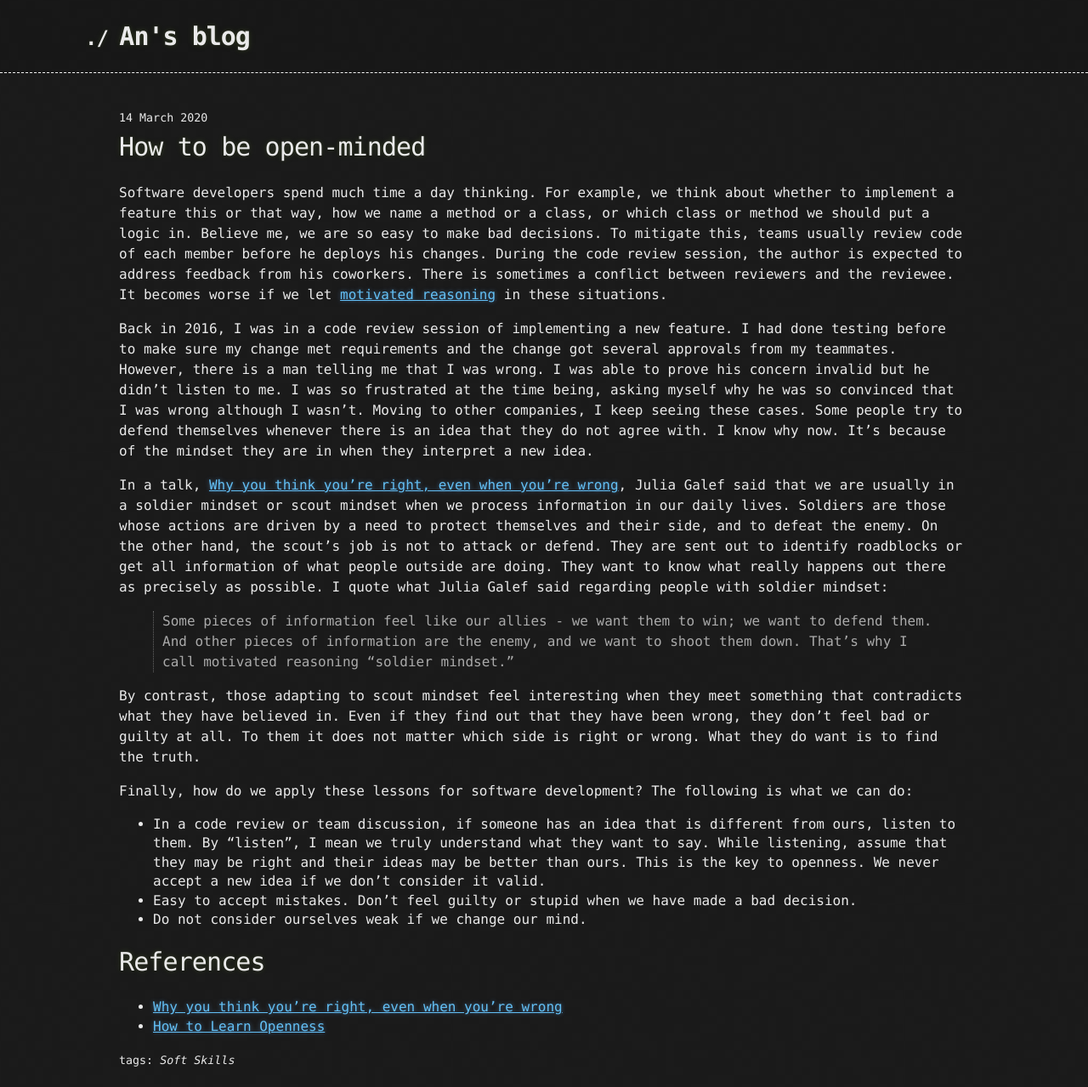
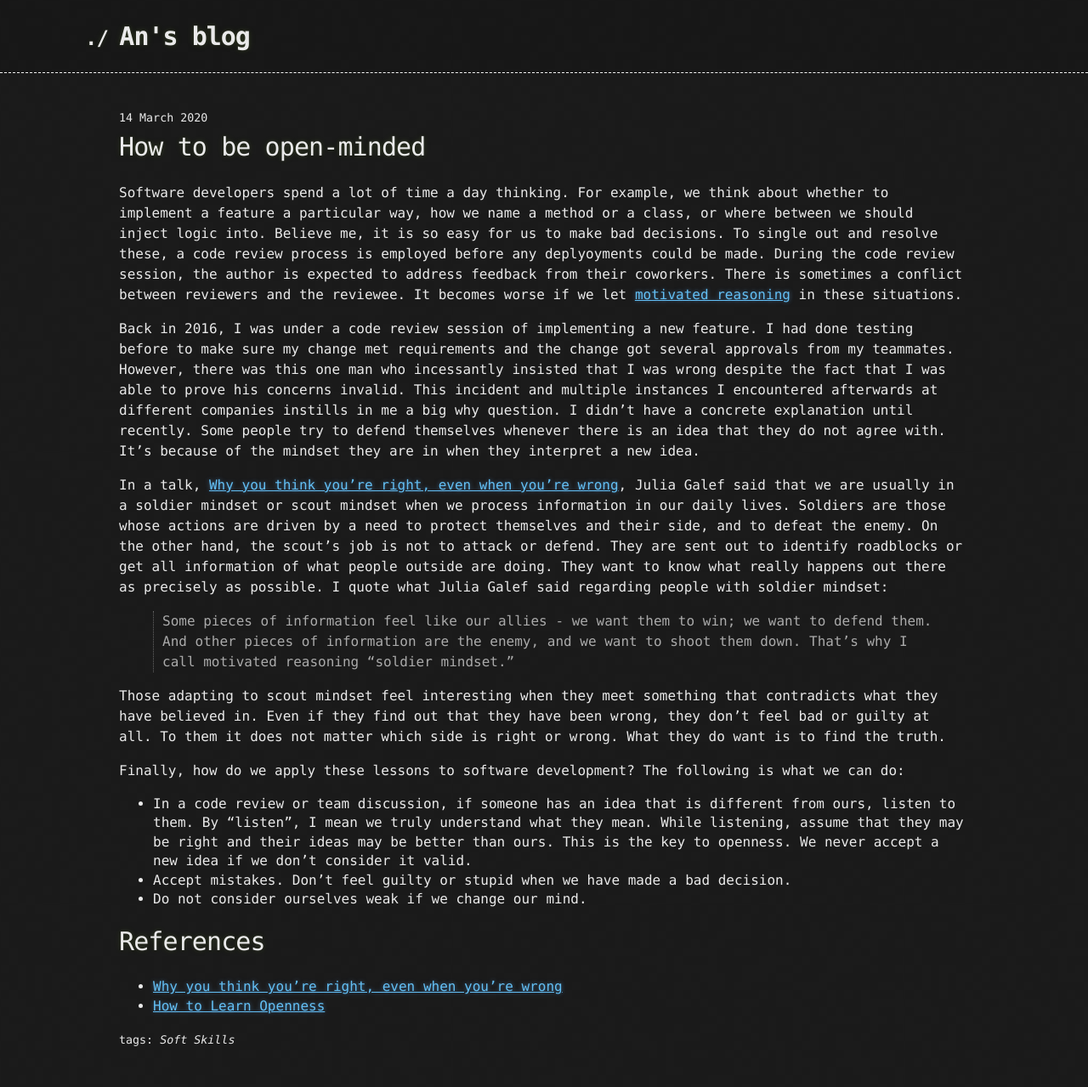
Before and after one commit to anlnt/anlnt.github.io, a Jekyll site: the page built from _posts/2020-03-14-how-to-be-open-minded.markdown, in a window 1280 px wide. Shown: the whole page at 85% size. Built offline with Jekyll 4.4.1, drawn with Linux system fonts in a browser that asks for light colours; after the commit the page ends 1255 px from its top, so only the background shows below that.

Commit message:
Update 2020-03-14-how-to-be-open-minded.markdown

```diff
--- a/_posts/2020-03-14-how-to-be-open-minded.markdown
+++ b/_posts/2020-03-14-how-to-be-open-minded.markdown
@@ -4,19 +4,19 @@ title:  "How to be open-minded"
 date:   2020-03-14 20:51:46 +0700
 tag: [Soft Skills]
 ---
-Software developers spend much time a day thinking. For example, we think about whether to implement a feature this or that way, how we name a method or a class, or which class or method we should put a logic in. Believe me, we are so easy to make bad decisions. To mitigate this, teams usually review code of each member before he deploys his changes. During the code review session, the author is expected to address feedback from his coworkers. There is sometimes a conflict between reviewers and the reviewee. It becomes worse if we let [motivated reasoning](https://en.wikipedia.org/wiki/Motivated_reasoning) in these situations.
+Software developers spend a lot of time a day thinking. For example, we think about whether to implement a feature a particular way, how we name a method or a class, or where between we should inject logic into. Believe me, it is so easy for us to make bad decisions. To single out and resolve these, a code review process is employed before any deplyoyments could be made. During the code review session, the author is expected to address feedback from their coworkers. There is sometimes a conflict between reviewers and the reviewee. It becomes worse if we let [motivated reasoning](https://en.wikipedia.org/wiki/Motivated_reasoning) in these situations.
 
-Back in 2016, I was in a code review session of implementing a new feature. I had done testing before to make sure my change met requirements and the change got several approvals from my teammates. However, there is a man telling me that I was wrong. I was able to prove his concern invalid but he didn't listen to me. I was so frustrated at the time being, asking myself why he was so convinced that I was wrong although I wasn't. Moving to other companies, I keep seeing these cases. Some people try to defend themselves whenever there is an idea that they do not agree with. I know why now. It's because of the mindset they are in when they interpret a new idea.
+Back in 2016, I was under a code review session of implementing a new feature. I had done testing before to make sure my change met requirements and the change got several approvals from my teammates. However, there was this one man who incessantly insisted that I was wrong despite the fact that I was able to prove his concerns invalid. This incident and multiple instances I encountered afterwards at different companies instills in me a big why question. I didn't have a concrete explanation until recently. Some people try to defend themselves whenever there is an idea that they do not agree with. It's because of the mindset they are in when they interpret a new idea.
 
 In a talk, [Why you think you're right, even when you're wrong](https://www.ted.com/talks/julia_galef_why_you_think_you_re_right_even_if_you_re_wrong), Julia Galef said that we are usually in a soldier mindset or scout mindset when we process information in our daily lives. Soldiers are those whose actions are driven by a need to protect themselves and their side, and to defeat the enemy. On the other hand, the scout's job is not to attack or defend. They are sent out to identify roadblocks or get all information of what people outside are doing. They want to know what really happens out there as precisely as possible. I quote what Julia Galef said regarding people with soldier mindset:
 
 > Some pieces of information feel like our allies - we want them to win; we want to defend them. And other pieces of information are the enemy, and we want to shoot them down. That's why I call motivated reasoning "soldier mindset."
 
-By contrast, those adapting to scout mindset feel interesting when they meet something that contradicts what they have believed in. Even if they find out that they have been wrong, they don't feel bad or guilty at all. To them it does not matter which side is right or wrong. What they do want is to find the truth.
+Those adapting to scout mindset feel interesting when they meet something that contradicts what they have believed in. Even if they find out that they have been wrong, they don't feel bad or guilty at all. To them it does not matter which side is right or wrong. What they do want is to find the truth.
 
-Finally, how do we apply these lessons for software development? The following is what we can do:
-- In a code review or team discussion, if someone has an idea that is different from ours, listen to them. By "listen", I mean we truly understand what they want to say. While listening, assume that they may be right and their ideas may be better than ours. This is the key to openness. We never accept a new idea if we don't consider it valid.
-- Easy to accept mistakes. Don't feel guilty or stupid when we have made a bad decision.
+Finally, how do we apply these lessons to software development? The following is what we can do:
+- In a code review or team discussion, if someone has an idea that is different from ours, listen to them. By "listen", I mean we truly understand what they mean. While listening, assume that they may be right and their ideas may be better than ours. This is the key to openness. We never accept a new idea if we don't consider it valid.
+- Accept mistakes. Don't feel guilty or stupid when we have made a bad decision.
 - Do not consider ourselves weak if we change our mind.
 
 # References
```
